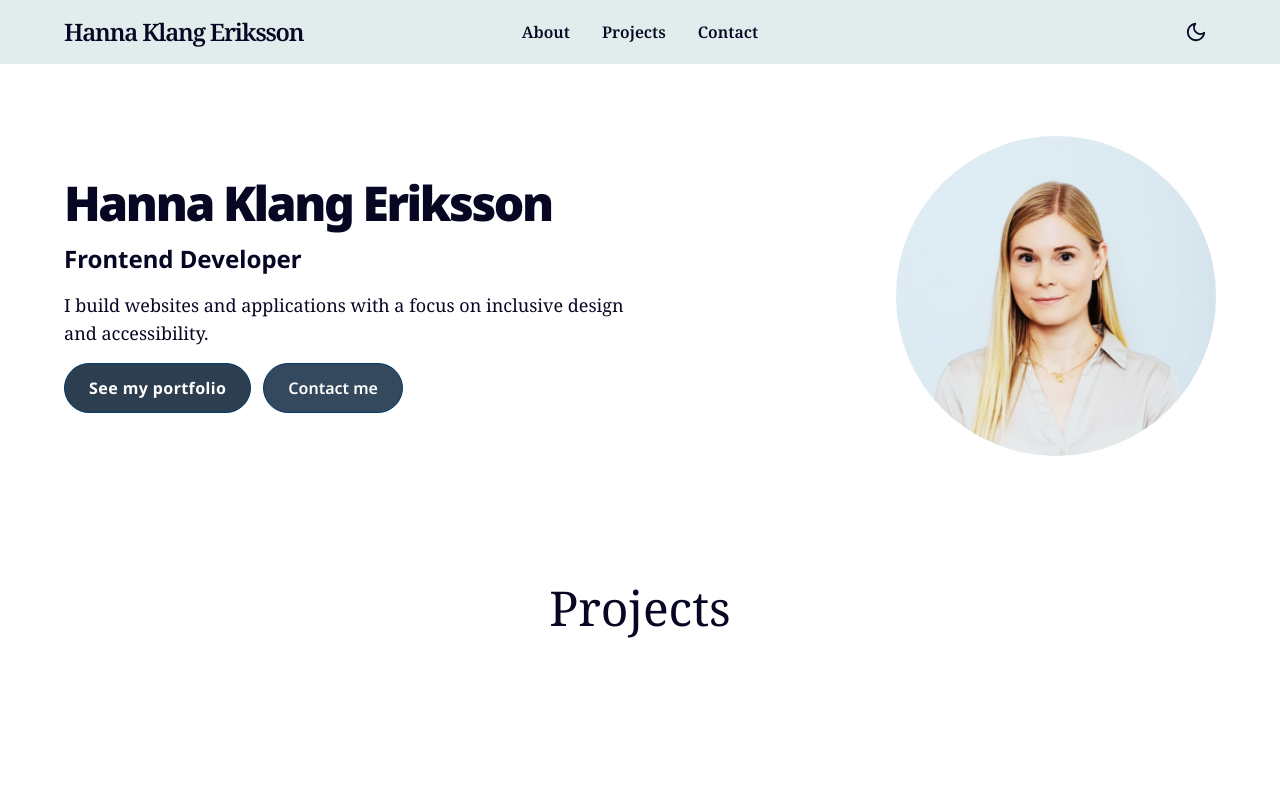
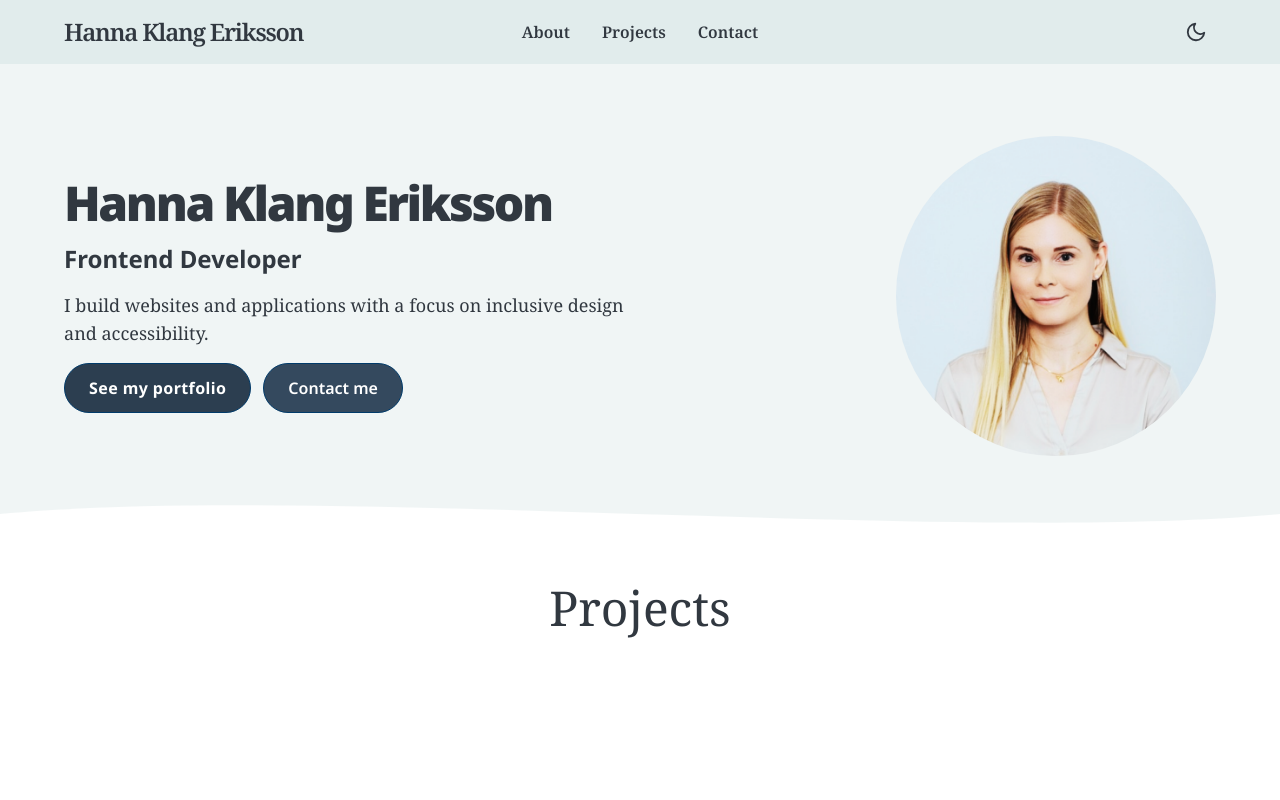
Before and after one commit to Hannahelenas/hanna-portfolio-next-v1, a Next.js app: page / in a window 1280 px wide. Shown: the top 800 px of the page. Built offline with nearby package versions, Linux system fonts and the light colour scheme.

Commit message:
Add more colors for testing ui design and contrasts.

```diff
--- a/app/globals.css
+++ b/app/globals.css
@@ -22,14 +22,16 @@
 
 .light {
   --color-bg: #ffffff; /* #f4e9d9; */
-  --color-text: #070723;
+  --color-bg-secondary: #f0f5f5;
+  --color-text: #313840; /* #070723; */ /* #313840; */
   --color-text-secondary: #013b6a;
-  --color-navbar: /* #b5d4d1; */ #e1ecec; /* #fff4d4; */
+  --color-navbar: #e1ecec;
   --color-footer: #070723;
 }
 
 .dark {
   --color-bg: #070723;
+  --color-bg-secondary:  /* #013b6a; */
   --color-text: #e1ecec;
   --color-text-secondary: #fff4d4;
   --color-navbar: #070723;
```
